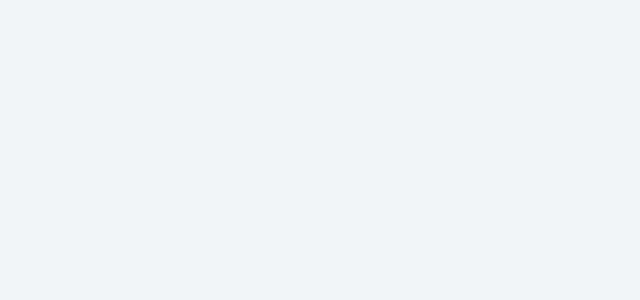
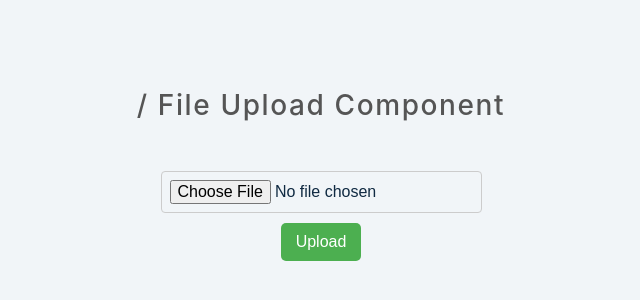
Before and after one commit to VibhourSharma/React-features, a React (Vite) app: page / in a window 1280 px wide. Shown: the part 6839-7139 px from the top of the page, without its empty margins (319-959 px from the left). Before the commit the page ends 6615 px from the top, so only its background shows below. Built offline with nearby package versions, Linux system fonts and the light colour scheme.

Commit message:
🚀Day10: File Upload Component ⚒️

```diff
--- a/src/App.jsx
+++ b/src/App.jsx
@@ -7,6 +7,7 @@ import Pagination from "./components/Pagination/Pagination";
 import Slider from "./components/Slider/Slider";
 import Tabs from "./components/Tabs Component/Tabs";
 import ToggleSwitch from "./components/Toggle Switch/ToggleSwitch";
+import FileUploadComponent from "./components/File Upload/FileUploadComponent";
 
 function App() {
   return (
@@ -20,6 +21,7 @@ function App() {
       <Tabs />
       <DatePicker />
       <Notifications />
+      <FileUploadComponent />
     </>
   );
 }
--- /dev/null
+++ b/src/components/File Upload/FileUploadComponent.css
@@ -0,0 +1,33 @@
+.file-upload {
+  display: flex;
+  align-items: center;
+  justify-content: center;
+  width: 100%;
+  height: 100vh;
+  flex-direction: column;
+}
+
+.file-upload-container {
+  display: flex;
+  flex-direction: column;
+  align-items: center;
+  margin: 20px;
+}
+
+.file-input {
+  margin-bottom: 10px;
+}
+
+.upload-button {
+  background-color: #4caf50;
+  color: white;
+  padding: 10px 15px;
+  border: none;
+  border-radius: 5px;
+  cursor: pointer;
+  font-size: 16px;
+}
+
+.upload-button:hover {
+  background-color: #45a049;
+}
--- /dev/null
+++ b/src/components/File Upload/FileUploadComponent.jsx
@@ -0,0 +1,32 @@
+import { useState } from "react";
+import "./FileUploadComponent.css";
+
+const FileUploadComponent = () => {
+  const [selectedFile, setSelectedFile] = useState(null);
+
+  const handleFileChange = (e) => {
+    setSelectedFile(e.target.files[0]);
+  };
+
+  const handleUpload = () => {
+    if (selectedFile) {
+      console.log("File selected:", selectedFile);
+    } else {
+      console.log("No file selected");
+    }
+  };
+
+  return (
+    <div className="file-upload">
+      <h3>/ File Upload Component</h3>
+      <div className="file-upload-container">
+        <input type="file" onChange={handleFileChange} className="file-input" />
+        <button onClick={handleUpload} className="upload-button">
+          Upload
+        </button>
+      </div>
+    </div>
+  );
+};
+
+export default FileUploadComponent;
```
